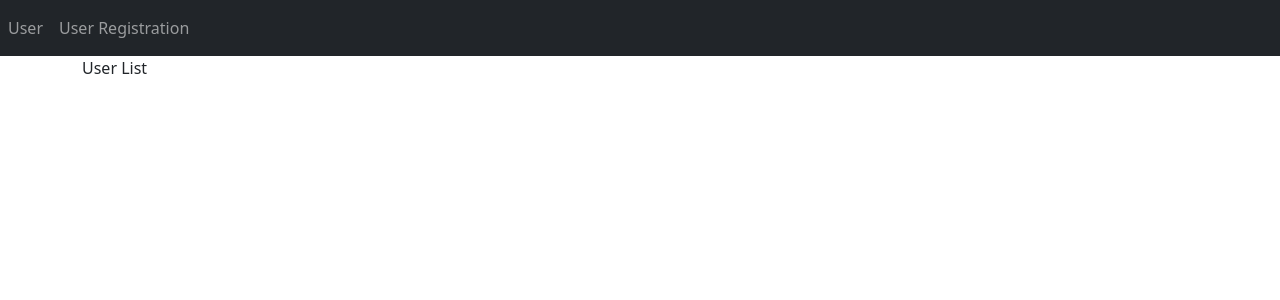
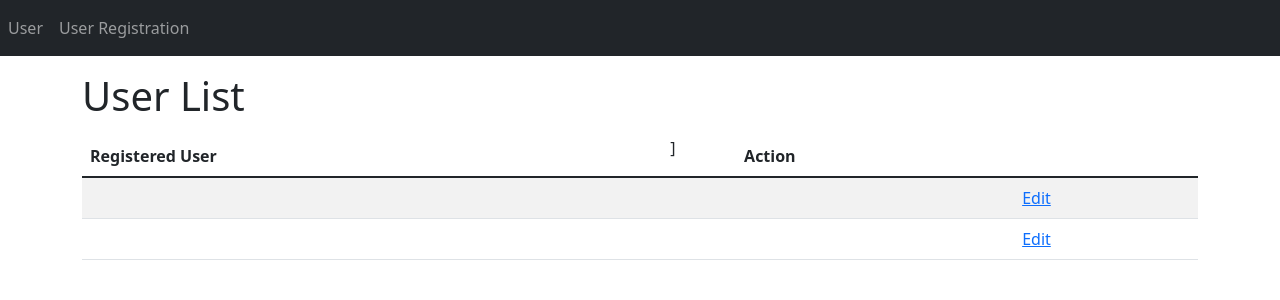
Before and after one commit to jncbalbuena/user_registration, a React (Create React App) app: page / in a window 1280 px wide. Shown: the top 300 px of the page. Built offline with nearby package versions, Linux system fonts and the light colour scheme.

Commit message:
Update UserList.js

```diff
--- a/src/UserList.js
+++ b/src/UserList.js
@@ -1,5 +1,47 @@
-import React from 'react'
+import React, {useState, useEffect} from 'react'
+import {Link} from 'react-router-dom'
+export const UserList = () => {
+    const [items, setItems]=useState([])
 
-export const UserList = () => {
-    return <div className='container'>User List</div>
+    useEffect(()=>{
+        setItems([
+            {text:"Balbuena", id:0},
+            {text:"Santos", id:1}
+        ])
+    },[])
+    return (
+    <div className='container'>
+        <div className='mt-3'>
+            <h1>User List</h1>
+            <table className='table table-striped mt-3'>
+            <thead>
+                <tr>
+                    <th>Registered User</th>]
+                    <th>Action</th>
+                </tr>
+            </thead>
+            <tbody>
+                {
+                items.map(info =>(
+                 <tr key={info._id}>
+                     <td>
+                         {info.lastName}
+                     </td>
+                     <td>
+                        {info.firstName}
+                     </td>
+                     <td>
+                        {info.midName}
+                    </td>
+                    <td>
+                    <Link to={`/edit/${info._id}`}>Edit</Link>
+                    </td>
+                 </tr>
+                 ))
+                }
+            </tbody>
+                </table>
+            </div>
+        </div>
+    )
 }
```
